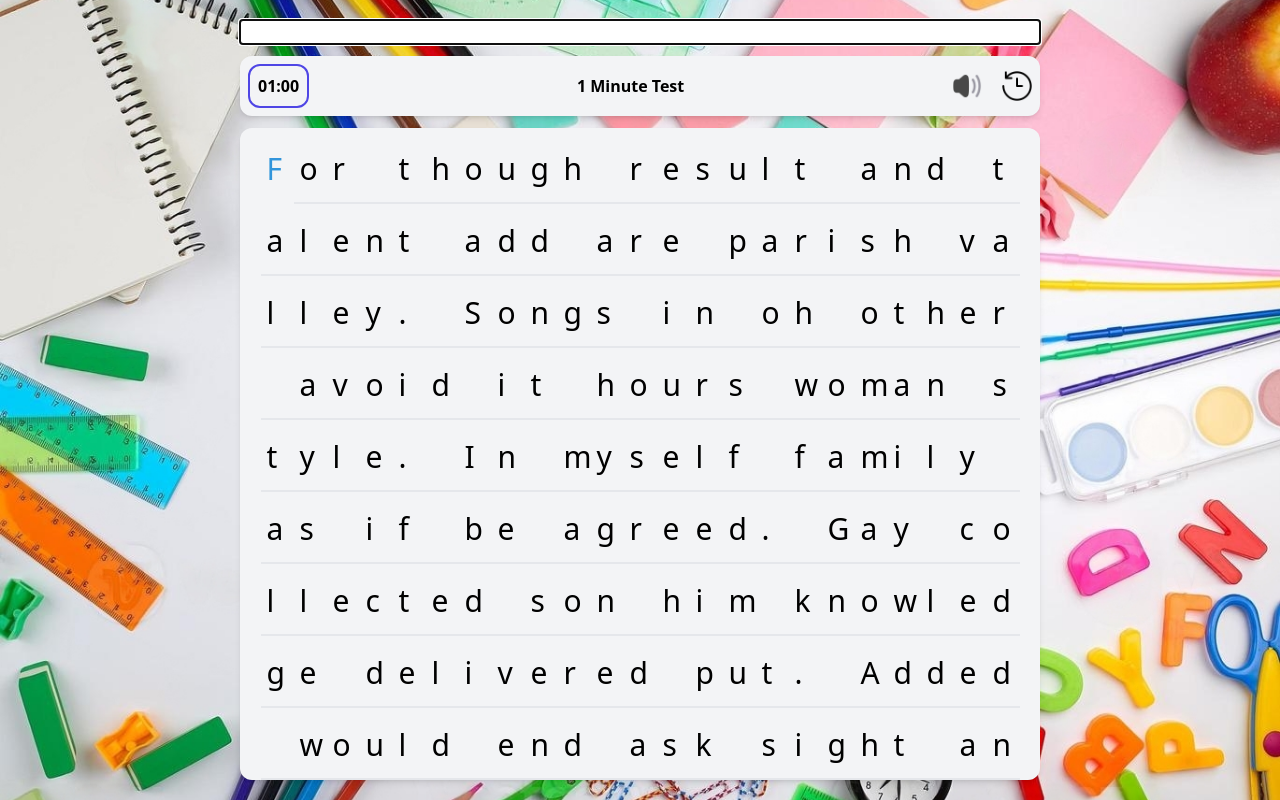
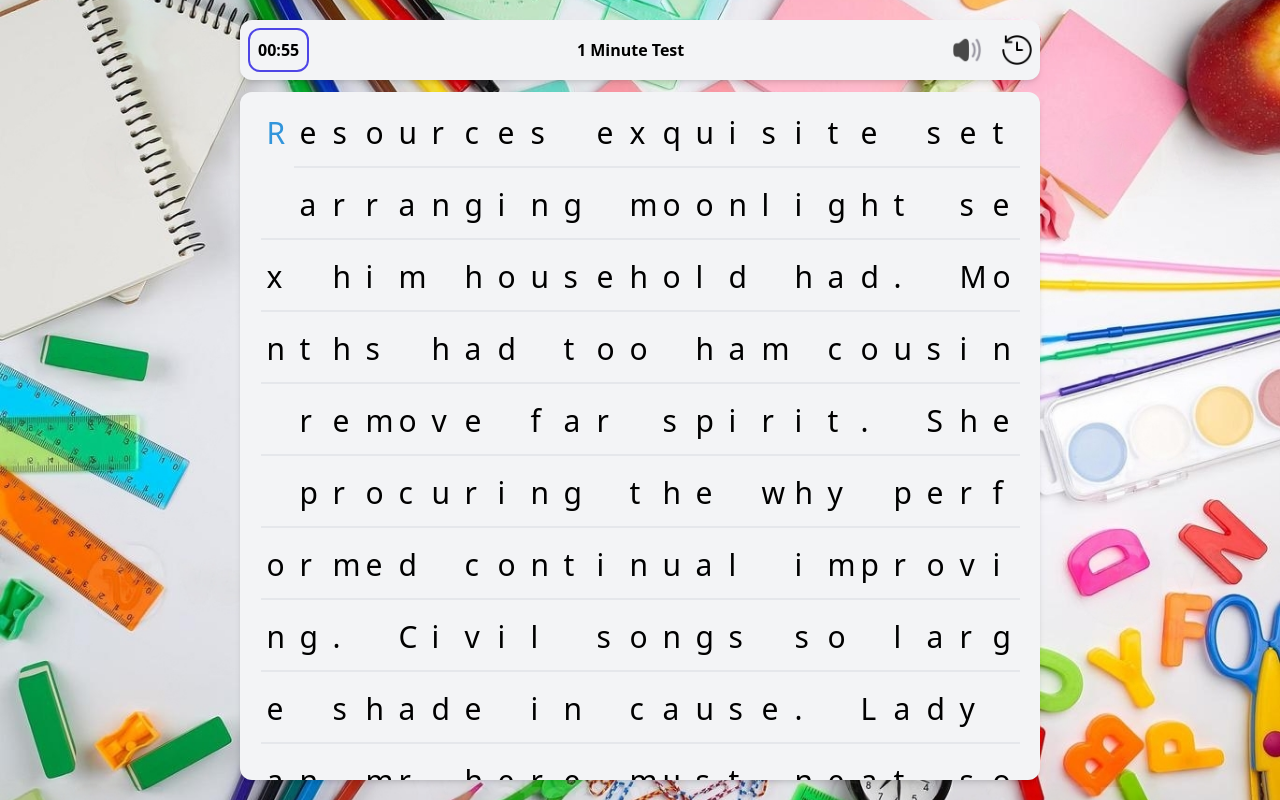
Before and after one commit to nahidhossain123/typing-speed-test-react, a React (Vite) app: page /type/1-minute in a window 1280 px wide. Built offline with nearby package versions, Linux system fonts and the light colour scheme.

Commit message:
timmer added

```diff
--- a/src/component/Typing copy.tsx
+++ b/src/component/Typing copy.tsx
@@ -4,6 +4,7 @@ import mute from '../assets/volume-up.png'
 import Unmute from '../assets/volume.png'
 import reload from '../assets/reload-time.png'
 import keypressedSound from '../assets/click.wav'
+import { useParams } from "react-router-dom";
 
 const paragraph = [
   "Resources exquisite set arranging moonlight sex him household had. Months had too ham cousin remove far spirit. She procuring the why performed continual improving. Civil songs so large shade in cause. Lady an mr here must neat sold. Children greatest ye extended delicate of. No elderly passage earnest as in removed winding or. ",
--- a/src/component/Typing.tsx
+++ b/src/component/Typing.tsx
@@ -4,6 +4,7 @@ import mute from '../assets/volume-up.png'
 import Unmute from '../assets/volume.png'
 import reload from '../assets/reload-time.png'
 import keypressedSound from '../assets/click.wav'
+import { useParams } from "react-router-dom";
 
 const paragraph = [
   "Resources exquisite set arranging moonlight sex him household had. Months had too ham cousin remove far spirit. She procuring the why performed continual improving. Civil songs so large shade in cause. Lady an mr here must neat sold. Children greatest ye extended delicate of. No elderly passage earnest as in removed winding or. ",
@@ -13,20 +14,48 @@ const paragraph = [
   "For though result and talent add are parish valley. Songs in oh other avoid it hours woman style. In myself family as if be agreed. Gay collected son him knowledge delivered put. Added would end ask sight and asked saw dried house. Property expenses yourself occasion endeavor two may judgment she. Me of soon rank be most head time tore. Colonel or passage to ability. "
 ];
 
-const randomIndex = Math.floor(Math.random() * paragraph.length)
+const generateNewParagraph = () => {
+  return Math.floor(Math.random() * paragraph.length)
+}
+
 
 export default function Typing() {
-  const [typingText, setTypingText] = useState(paragraph[randomIndex])
+  const { id } = useParams()
+  const [typingText, setTypingText] = useState(paragraph[generateNewParagraph()])
   const [isMute, setIsMute] = useState(false)
+  const [minute, setMinute] = useState(id.split('-')[0])
+  const [second, setSecond] = useState(0)
   const [text, setText] = useState('')
   const audioRef = useRef(null)
-  const audio = new Audio(keypressedSound)
+  // const audio = new Audio(keypressedSound)
   const [translateY, setTranslateY] = useState(0)
   const [currentIndex, setCurrentIndex] = useState(0)
   const paragraphDivRef = useRef<HTMLDivElement | null>(null)
   const [lineCount, setLineCount] = useState(1)
   const charRef = useRef<(HTMLDivElement | null)[]>([])
   let len = 0;
+
+
+  useEffect(() => {
+    let intervalId;
+    intervalId = setInterval(() => {
+      console.log('Seconds', second, minute)
+      if (second > 0) {
+        setSecond(prevState => prevState - 1)
+      } else if (second == 0 && minute > 0) {
+        setMinute(prevState => prevState - 1)
+        setSecond(59)
+      }
+      if (second == 0 && minute == 0) {
+        clearInterval(intervalId)
+      }
+    }, 1000);
+    return () => {
+      clearInterval(intervalId)
+    }
+  }, [minute, second])
+
+
   const handleKeyUp = (e: React.KeyboardEvent<HTMLInputElement>): void => {
 
     if (/^[a-zA-Z]$/.test(e.key) || e.key == ' ' || /^[0-9]$/.test(e.key) || e.key == '.') {
@@ -76,13 +105,13 @@ export default function Typing() {
 
   return (
     <div className="h-screen flex flex-1 flex-col justify-between py-5 gap-3">
-      <input type="text" value={text} onKeyDown={handleKeyDown} onKeyUp={handleKeyUp} onChange={handleInput} autoFocus={true} />
+      <input className="absolute top-0 opacity-0" type="text" value={text} onKeyDown={handleKeyDown} onKeyUp={handleKeyUp} onChange={handleInput} autoFocus={true} />
       <div className="bg-gray-100 rounded-xl p-2 shadow-md flex gap-5">
         <div className="flex items-center justify-between flex-1">
           <div className="flex items-center">
             {/* <img className="w-[30px] h-[30px]" src={stopWatch} alt='stop watch' /> */}
             <span className="block rounded-xl border-2 font-bold border-indigo-600 p-2 flex items-center justify-center">
-              01:00
+              {(parseInt(minute) < 10) ? '0' + minute : minute}:{(second < 10) ? '0' + second : second}
             </span>
           </div>
           <div className="flex items-center">
@@ -100,7 +129,11 @@ export default function Typing() {
               }} className="w-[30px] h-[30px]" src={mute} alt='mute' />)}
             </div>
             <div className="">
-              <img className="w-[30px] h-[30px]" src={reload} alt='stop watch' />
+              <img onClick={() => {
+                setMinute(id.split('-')[0])
+                setSecond(0)
+                setTypingText(paragraph[generateNewParagraph()])
+              }} className="w-[30px] h-[30px]" src={reload} alt='stop watch' />
             </div>
           </div>
         </div>
```
